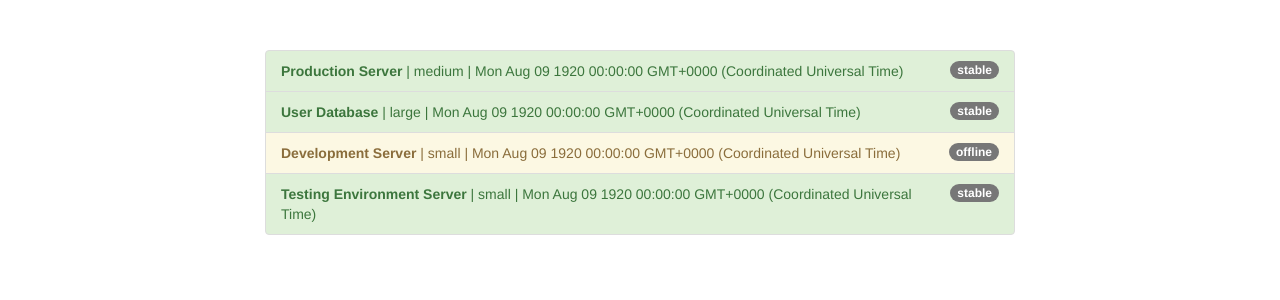
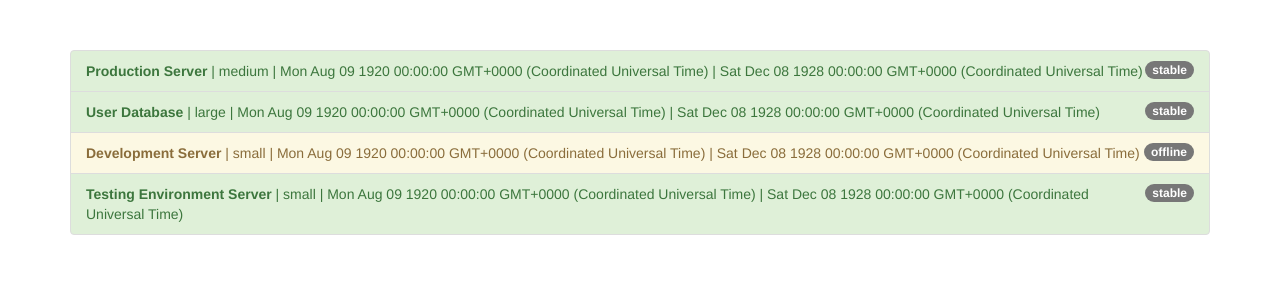
Before and after one commit to kubilaye/ng-assignments, an Angular app in the folder pipes/: page / in a window 1280 px wide. Shown: the top 300 px of the page. Built offline with nearby package versions, Linux system fonts and the light colour scheme.

Commit message:
adding end attribute to rows to understand pipes better

```diff
--- a/pipes/src/app/app.component.html
+++ b/pipes/src/app/app.component.html
@@ -1,6 +1,6 @@
 <div class="container">
   <div class="row">
-    <div class="col-xs-12 col-sm-10 col-md-8 col-sm-offset-1 col-md-offset-2">
+    <div class="col-xs-12">
       <ul class="list-group">
         <li
           class="list-group-item"
@@ -10,7 +10,7 @@
             class="badge">
             {{ server.status }}
           </span>
-          <strong>{{ server.name }}</strong> | {{ server.instanceType }} | {{ server.started }}
+          <strong>{{ server.name }}</strong> | {{ server.instanceType }} | {{ server.started }} | {{ server.end }}
         </li>
       </ul>
     </div>
--- a/pipes/src/app/app.component.ts
+++ b/pipes/src/app/app.component.ts
@@ -11,28 +11,32 @@ export class AppComponent {
       instanceType: 'medium',
       name: 'Production Server',
       status: 'stable',
-      started: new Date(15, 1, 2017)
+      started: new Date(15, 1, 2017),
+      end: new Date(23, 5, 2018)
     },
     {
       instanceType: 'large',
       name: 'User Database',
       status: 'stable',
-      started: new Date(15, 1, 2017)
+      started: new Date(15, 1, 2017),
+      end: new Date(23, 5, 2018)
     },
     {
       instanceType: 'small',
       name: 'Development Server',
       status: 'offline',
-      started: new Date(15, 1, 2017)
+      started: new Date(15, 1, 2017),
+      end: new Date(23, 5, 2018)
     },
     {
       instanceType: 'small',
       name: 'Testing Environment Server',
       status: 'stable',
-      started: new Date(15, 1, 2017)
+      started: new Date(15, 1, 2017),
+      end: new Date(23, 5, 2018)
     }
   ];
-  getStatusClasses(server: {instanceType: string, name: string, status: string, started: Date}) {
+  getStatusClasses(server: {instanceType: string, name: string, status: string, started: Date, end: Date}) {
     return {
       'list-group-item-success': server.status === 'stable',
       'list-group-item-warning': server.status === 'offline',
```
